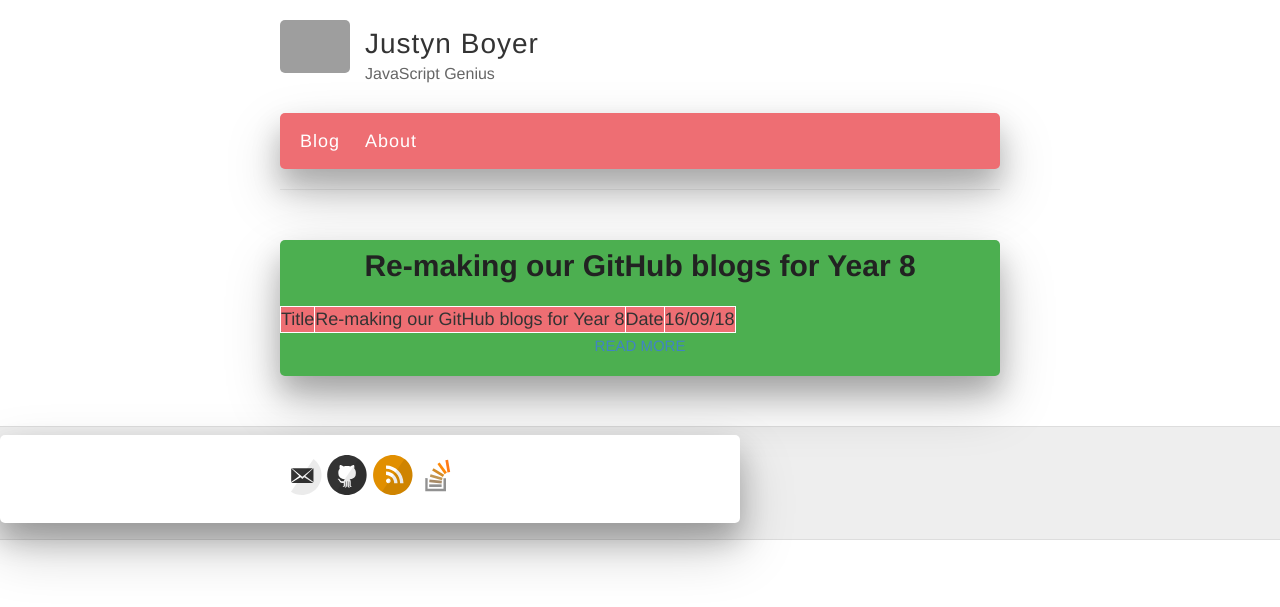
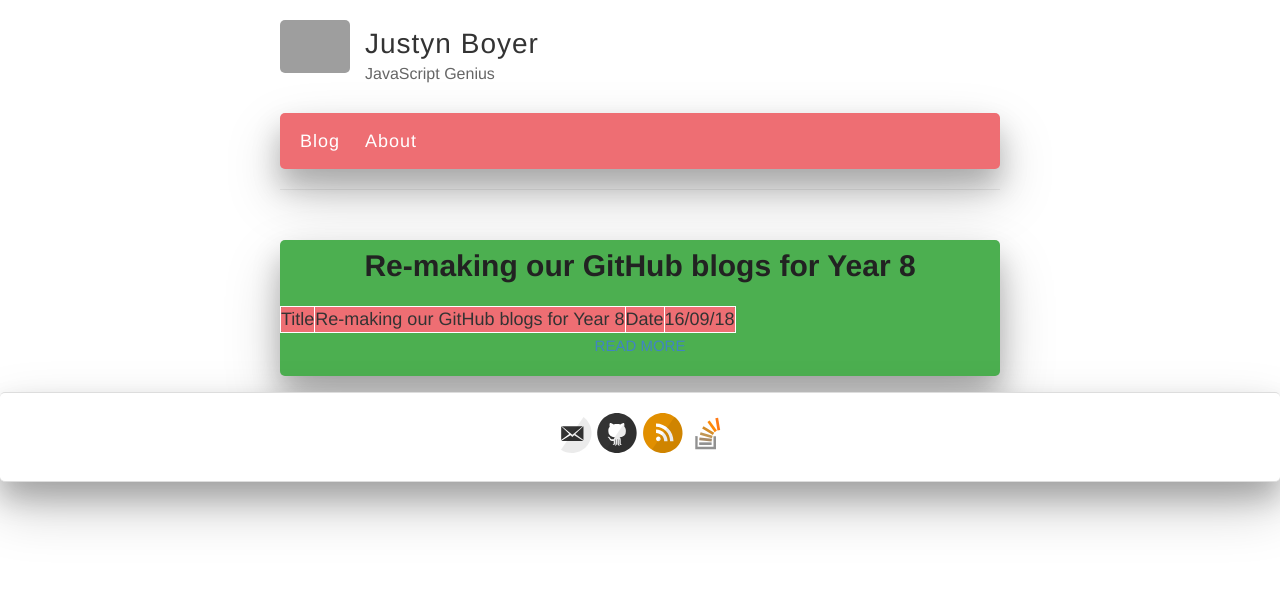
Before and after one commit to Jabster28/justynschool.github.io, a Jekyll site: the page built from index.html, in a window 1280 px wide. Shown: the top 607 px of the page. Built offline with Jekyll 4.4.1, drawn with Linux system fonts in a browser that asks for light colours; comment, search, counter and statistics services are not loaded; grey boxes are pictures that could not be loaded.

Commit message:
Update default.html

```diff
--- a/_layouts/default.html
+++ b/_layouts/default.html
@@ -43,8 +43,8 @@
       {{ content }}
     </div>
 
-    <div class="wrapper-footer">
-      <div class="container card">
+    <div class="wrapper-footer card">
+      <div class="container">
         <footer class="footer">
           {% include svg-icons.html %}
         </footer>
```
